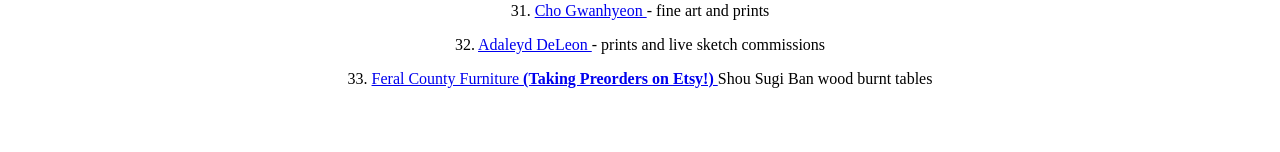
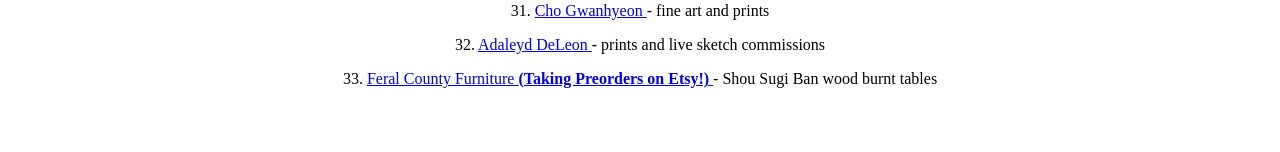
Before and after one commit to michellewong793/queer-art-fair-v2, a Next.js app: page /march-11-vendors in a window 1280 px wide. Shown: the part 1264-1416 px from the top of the page. Built offline with nearby package versions, Linux system fonts and the light colour scheme.

Commit message:
add spacing

```diff
--- a/pages/march-11-vendors.js
+++ b/pages/march-11-vendors.js
@@ -43,7 +43,7 @@
      <p> 30. <a href="https://www.instagram.com/feelingblue.sf"> feelingblue.sf </a> - felt wall hangings </p>
      <p> 31. <a href="https://twobaldguysart.com/collections/gwanhyeun-joe?page=3"> Cho Gwanhyeon </a> - fine art and prints </p>
      <p> 32. <a href="https://www.instagram.com/newt.kazoot"> Adaleyd DeLeon </a> - prints and live sketch commissions </p>
-     <p> 33. <a href="/feralCounty"> Feral County Furniture <b> (Taking Preorders on Etsy!) </b> </a> Shou Sugi Ban wood burnt tables </p>
+     <p> 33. <a href="/feralCounty"> Feral County Furniture <b> (Taking Preorders on Etsy!) </b> </a> - Shou Sugi Ban wood burnt tables </p>
 
         <Spacer height={2} />
       <p>apply to be a vendor: <a href="mailto:m@ourquest.xyz"> michellurito@gmail.com </a></p>
```
